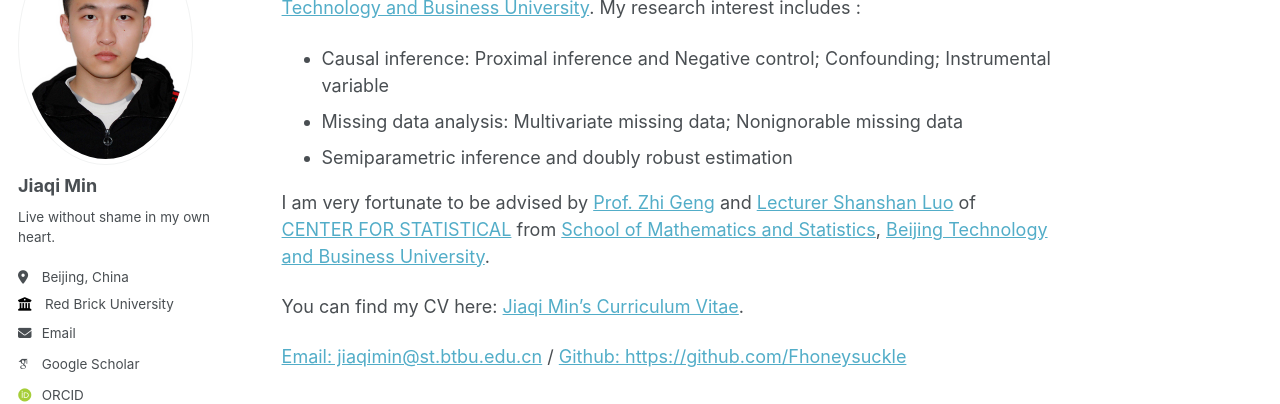
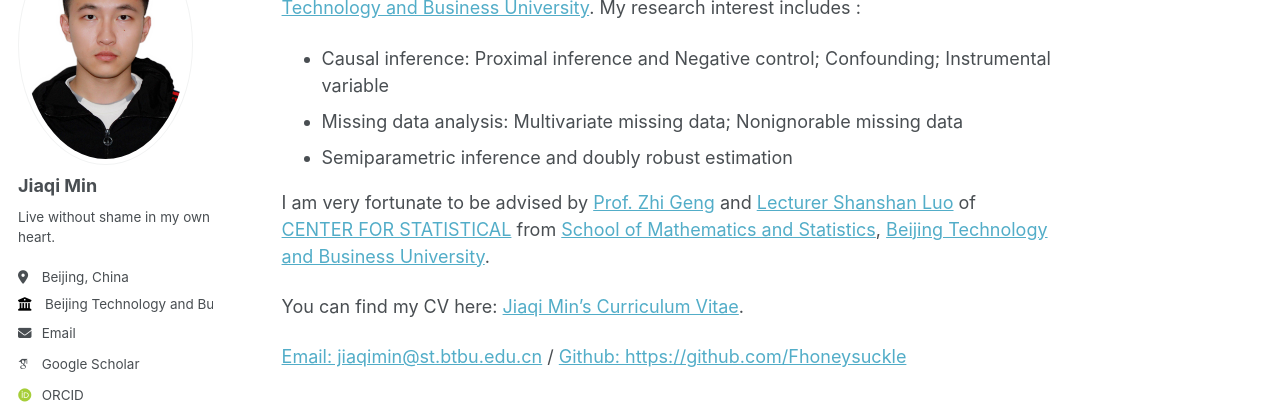
Before and after one commit to Fhoneysuckle/Fhoneysuckle.github.io, a Jekyll site: the page built from _pages/about.md, in a window 1280 px wide. Shown: the part 181-585 px from the top of the page. Built offline with Jekyll 4.4.1, drawn with Linux system fonts in a browser that asks for light colours; some web fonts are replaced.

Commit message:
Update _config.yml

```diff
--- a/_config.yml
+++ b/_config.yml
@@ -26,9 +26,9 @@ author:
   pronouns         : # example: "she/her"
   bio              : "Live without shame in my own heart."
   location         : "Beijing, China"
-  employer         : "Red Brick University"
+  employer         : "Beijing Technology and Business University"
   uri              : # URL
-  email            : "none@example.org"
+  email            : "jiaqimin@st.btbu.edu.cn"
 
   # Academic websites
   arxiv            : # URL - Update with the correct link to your profile
```
